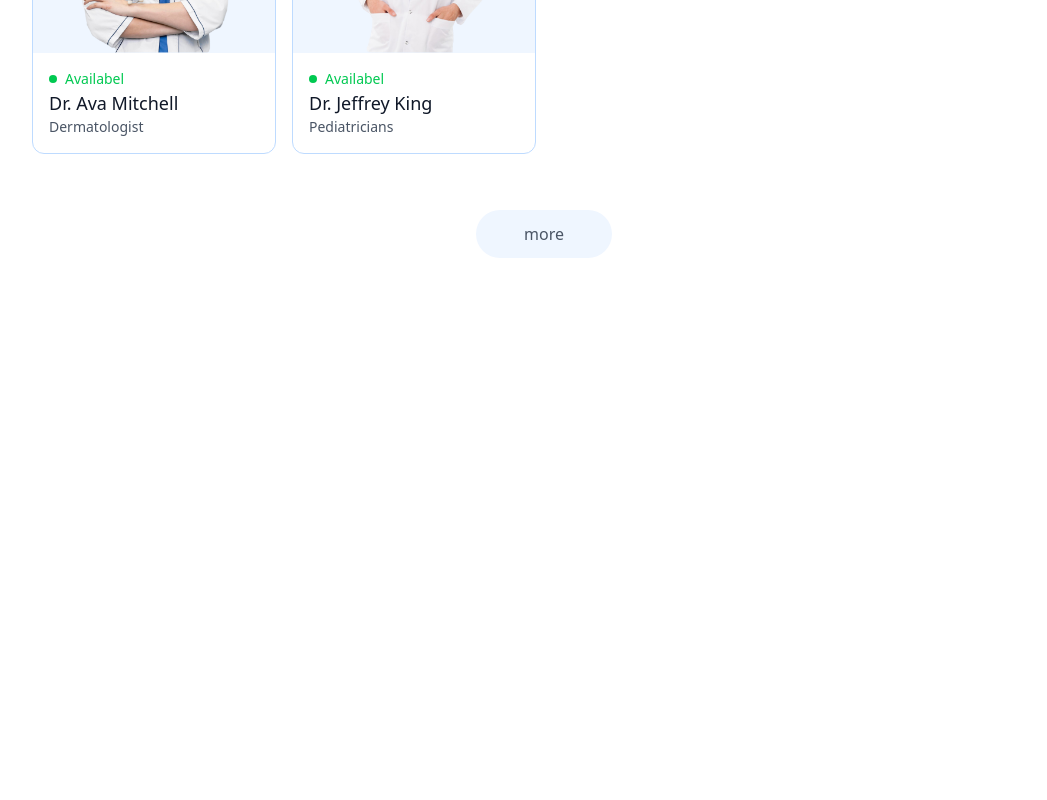
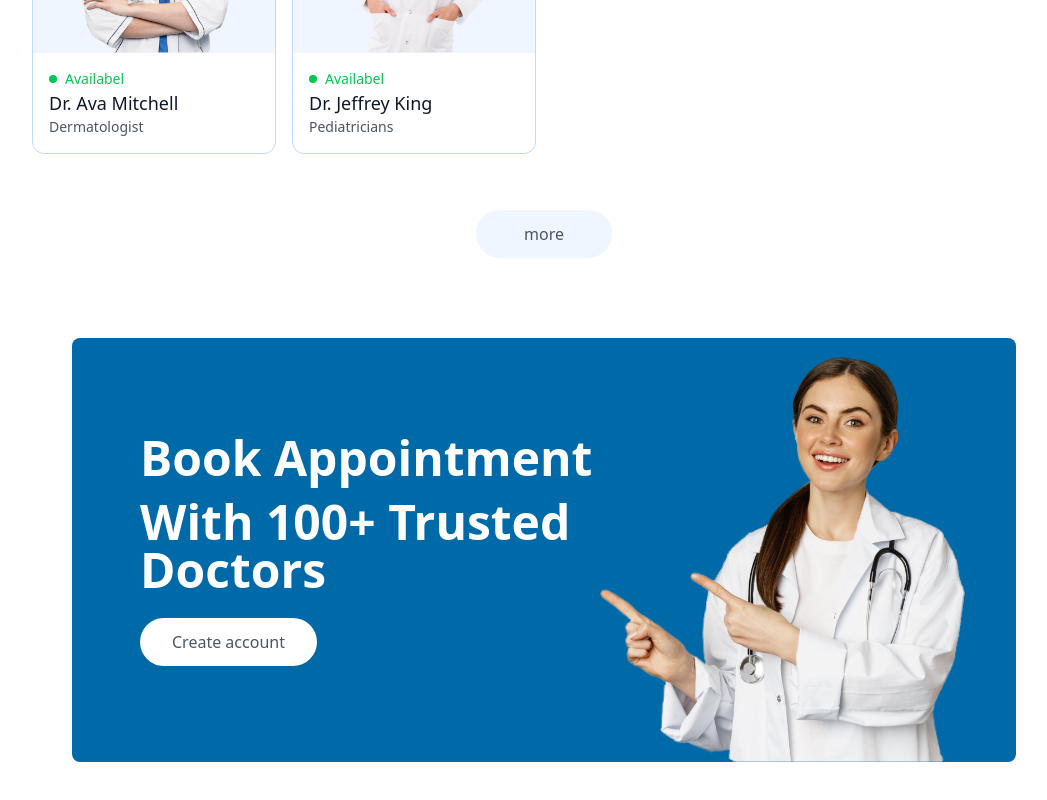
Before and after one commit to H-Janath/Appointments-booking-system-frontend, a React (Vite) app: page / in a window 1280 px wide. Shown: the part 2168-2968 px from the top of the page, without its empty margins (96-1143 px from the left). Before the commit the page ends 2490 px from the top, so only its background shows below. Built offline with nearby package versions, Linux system fonts and the light colour scheme.

Commit message:
Add Banner component and integrate it into Home page

```diff
--- /dev/null
+++ b/src/components/Banner.jsx
@@ -0,0 +1,24 @@
+import React from 'react'
+import {assets} from '../assets/assets'
+import { useNavigate } from 'react-router-dom'
+const Banner = () => {
+
+  const navigate = useNavigate();
+
+  return (
+    <div className='flex  bg-sky-700 rounded-lg px-6 sm:px-10 md:px-14 lg:px-12 my-20 md:mx-10'>
+      <div className="flex-1 py-8 sm:py-10 md:py-16 lg:py-24 lg:pl-5">
+      <div className="text-xl sm:text-2xl md:text-3xl lg:text-5xl font-semibold text-white">
+          <p>Book Appointment</p>
+          <p className='mt-4'>With 100+ Trusted Doctors</p>
+        </div>
+        <button onClick={()=>{navigate('/login');scrollTo(0,0)}} className='bg-white text-sm sm:text-base text-gray-600 px-8 py-3 rounded-full mt-6 hover:scale-105 transition-all'>Create account</button>
+      </div>
+       <div className="hidden md:block md:w-1/2 lg:w-[370px] relative ">
+        <img className='w-full absolute bottom-0 right-0 max-w-md' src={assets.appointment_img} alt="" />
+       </div>
+    </div>
+  )
+}
+
+export default Banner
--- a/src/pages/Home.jsx
+++ b/src/pages/Home.jsx
@@ -2,12 +2,14 @@
 import Header from '../components/Header'
 import SpecialityMenu from '../components/SpecialityMenu'
 import TopDoctors from '../components/TopDoctors'
+import Banner from '../components/Banner'
 const Home = () => {
   return (
     <div>
         <Header/>
         <SpecialityMenu/>
         <TopDoctors/>
+        <Banner/>
     </div>
   )
 }
```
